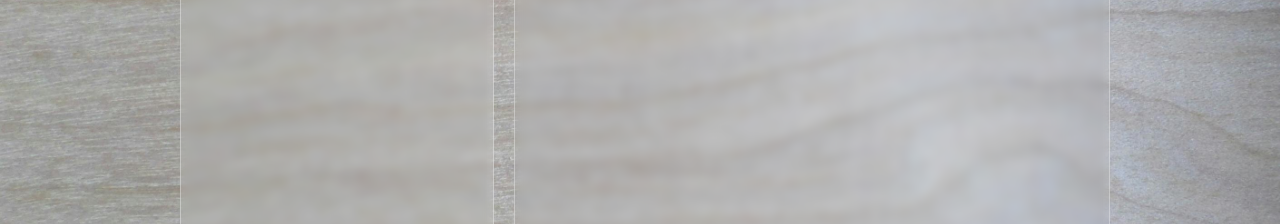
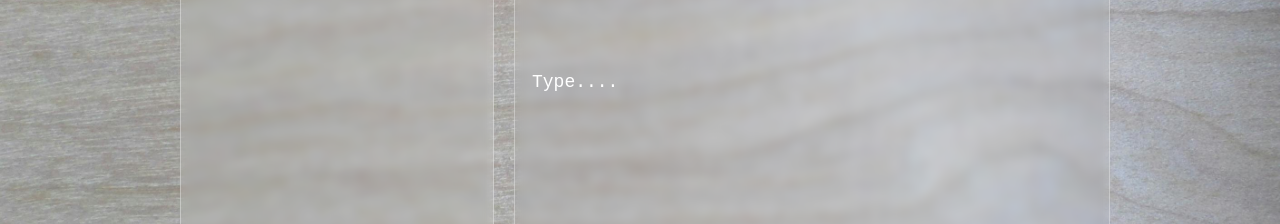
Before and after one commit to Joseph-Patton/notes-app, a React (Create React App) app in the folder frontend/: page / in a window 1280 px wide. Shown: the part 361-585 px from the top of the page. Built offline with nearby package versions, Linux system fonts and the light colour scheme.

Commit message:
feat: add title and tag fields to the EditPanel

```diff
--- a/frontend/src/Components/EditPanel.js
+++ b/frontend/src/Components/EditPanel.js
@@ -1,11 +1,29 @@
 import { React } from "react";
-function EditPanel({ textHandler, saveHandler, inputText }) {
+function EditPanel({
+  textHandler,
+  titleHandler,
+  tagHandler,
+  saveHandler,
+  inputText,
+  inputTitle,
+  InputTag,
+}) {
   return (
     <div
       className="edit-panel"
       style={{ background: "rgba(255, 255, 255, 0)" }}
     >
       <textarea
+        className="edit-panel__tile"
+        cols="10"
+        rows="5"
+        value={inputTitle}
+        placeholder="Type...."
+        onChange={titleHandler}
+        maxLength="100"
+      ></textarea>
+      <textarea
+        className="edit-panel__text"
         cols="10"
         rows="5"
         value={inputText}
--- a/frontend/src/Components/MainUI.js
+++ b/frontend/src/Components/MainUI.js
@@ -8,9 +8,17 @@ import NotePreview from "./NotePreview";
 function MainUI() {
   const [notes, setNotes] = useState([]);
   const [inputText, setInputText] = useState("");
+  const [inputTitle, setInputTitle] = useState("");
+  const [inputTag, setInputTag] = useState("");
   // get text and store in state
   const textHandler = (e) => {
     setInputText(e.target.value);
+  };
+  const titleHandler = (e) => {
+    setInputTitle(e.target.value);
+  };
+  const tagHandler = (e) => {
+    setInputTag(e.target.value);
   };
   // add new note to the state array
   const saveHandler = () => {
@@ -18,11 +26,15 @@ function MainUI() {
       ...prevState,
       {
         id: uuid(),
+        title: inputTitle,
         text: inputText,
+        tag: inputTag,
       },
     ]);
     //clear the textarea
+    setInputTitle("");
     setInputText("");
+    setInputTag("");
   };
   //delete note function
   const deleteNote = (id) => {
@@ -33,9 +45,13 @@ function MainUI() {
     <div className="mainUI">
       <NoteList notes={notes} deleteNote={deleteNote} />
       <EditPanel
+        titleHandler={titleHandler}
         textHandler={textHandler}
+        tagHandler={tagHandler}
         saveHandler={saveHandler}
+        inputTitle={inputTitle}
         inputText={inputText}
+        inputTag={inputTag}
       />
     </div>
   );
--- a/frontend/src/Components/NoteList.js
+++ b/frontend/src/Components/NoteList.js
@@ -13,7 +13,9 @@ function NoteList({ notes, deleteNote }) {
         <NotePreview
           key={note.id}
           id={note.id}
+          title={note.title}
           text={note.text}
+          tag={note.tag}
           deleteNote={deleteNote}
         />
       ))}
--- a/frontend/src/Components/NotePreview.js
+++ b/frontend/src/Components/NotePreview.js
@@ -1,10 +1,11 @@
 import { React } from "react";
 import "./css/Note.css";
-function NotePreview({ id, text, deleteNote }) {
+function NotePreview({ id, text, title, tag, deleteNote }) {
   return (
     <div className="note-preview">
-      <div className="note-preview__title">title</div>
+      <div className="note-preview__title">{title}</div>
       <div className="note-preview__body">{text}</div>
+      <div className="note-preview__title">{tag}</div>
     </div>
   );
 }
```
